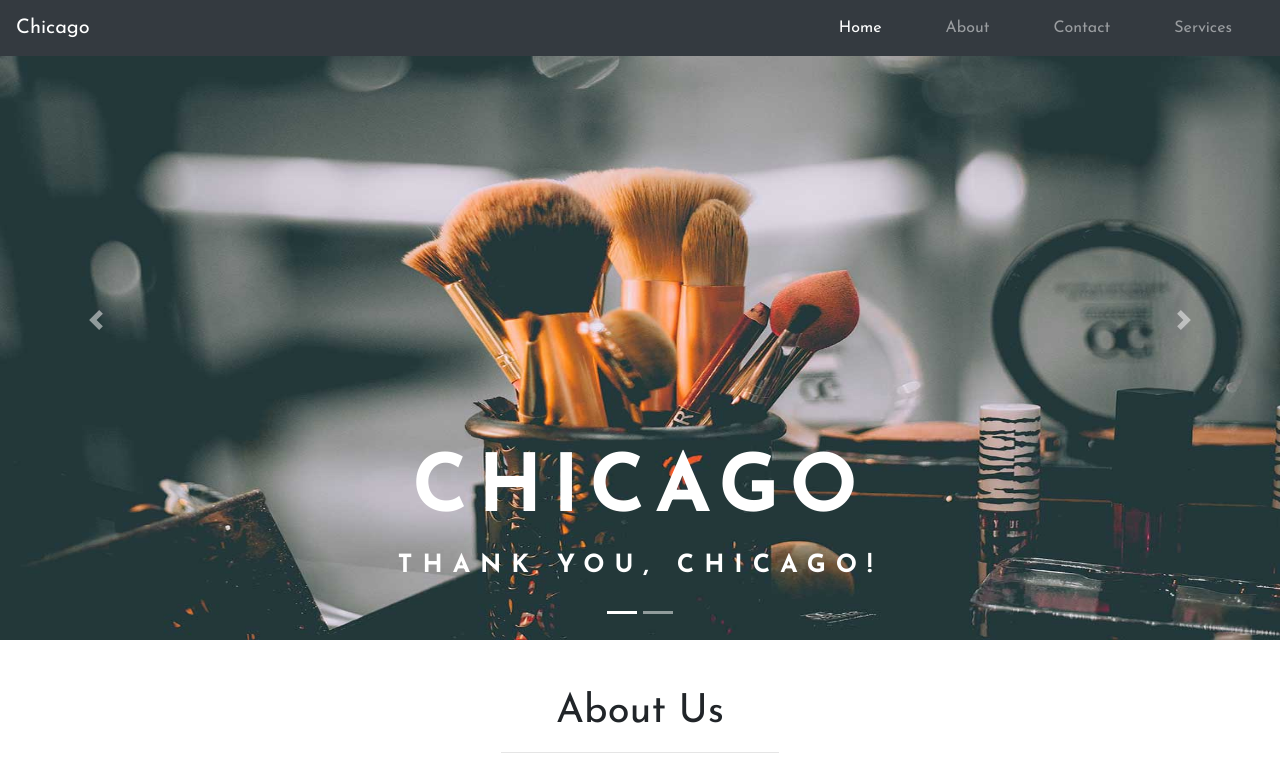
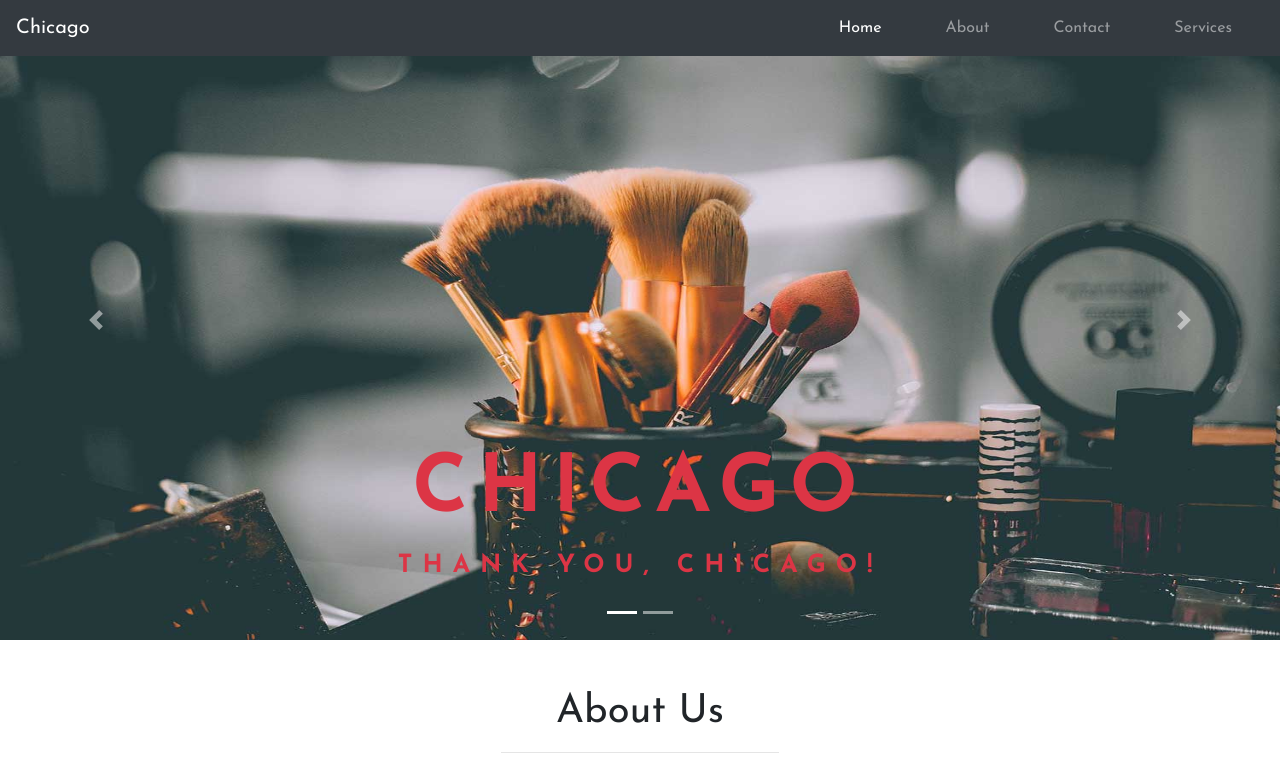
Before and after one commit to MansiPatole/new, a PHP site: page /index.html in a window 1280 px wide. Shown: the top 774 px of the page. Run offline with PHP 8.4, Linux system fonts and the light colour scheme; some libraries are stand-ins or nearby versions.

Commit message:
Update style.css

```diff
--- a/css/style.css
+++ b/css/style.css
@@ -19,7 +19,7 @@
 	text-transform: uppercase;
 }
 #item1{
-	color::#dc3545;
+	color:#dc3545;
 	letter-spacing: 10px;
 }
 
```
